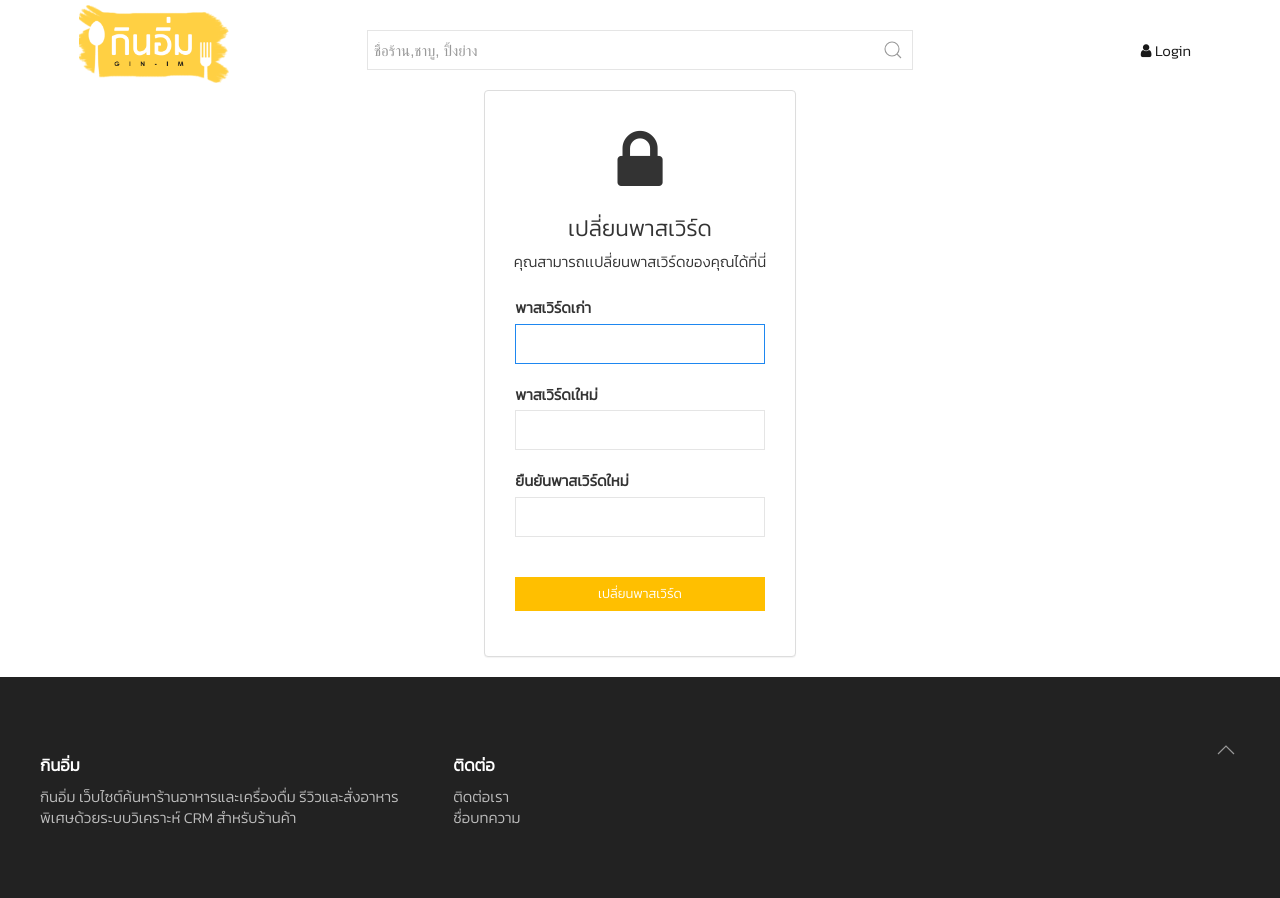
After one commit to TOEYTANAPA/gin-im, a Django app: page /accounts/password/ in a window 1280 px wide. The commit adds this page. Run offline with Django 3.2, Linux system fonts and the light colour scheme; parts of the project's set-up code (start-up, migrations or seed data) failed here and were passed over; some libraries are stand-ins or nearby versions; some web fonts are replaced.

Commit message:
change password

```diff
--- /dev/null
+++ b/loginapp/templates/change_password.html
@@ -0,0 +1,67 @@
+
+{% extends 'base.html' %} {% load static %}{% load widget_tweaks %} {% block content %}
+
+	<link rel="stylesheet" href="https://maxcdn.bootstrapcdn.com/font-awesome/4.5.0/css/font-awesome.min.css">
+ <div class="form-gap"></div>
+<div class="container">
+
+
+	<div class="row">
+		<div class="col-md-4 col-md-offset-4">
+            <div class="panel panel-default">
+              <div class="panel-body">
+                <div class="text-center">
+                  <h3><i class="fa fa-lock fa-4x"></i></h3>
+                  <h2 class="text-center">เปลี่ยนพาสเวิร์ด</h2>
+                  <p>คุณสามารถเเปลี่ยนพาสเวิร์ดของคุณได้ที่นี่</p>
+                  <div class="panel-body uk-text-left">
+
+                    <form id="register-form" role="form" autocomplete="off" class="form" method="post">
+    					{% csrf_token %}
+                      <div class="form-group">
+
+                        <!-- <div class="input-group"> -->
+                        <!--   <span class="input-group-addon"><i class="glyphicon glyphicon-envelope color-blue"></i></span>
+                          <input id="email" name="email" placeholder="email address" class="form-control"  type="email">
+                        </div> -->
+                        <div  class="uk-margin-bottom ">
+                         <label  for=" ">พาสเวิร์ดเก่า</label>
+                       {{ form.old_password |add_class:"uk-input "}}
+                   </div>
+                   <div  class="uk-margin-bottom ">
+                     <label class=" "  for=" ">พาสเวิร์ดเใหม่</label>
+                         {{ form.new_password1 |add_class:"uk-input "}}
+                   </div>
+                   <div  class="uk-margin-bottom ">
+                        <label class=""  for=" ">ยืนยันพาสเวิร์ดใหม่</label>
+                           {{ form.new_password2 |add_class:"uk-input "}}
+                   </div>
+
+
+                      <div class="form-group">
+                       <!-- <button type="submit"></button> -->
+                       <button name="order"  class="uk-margin-top uk-button uk-width-1-1@s " style="color: white;"><h2 class="uk-margin-small-top">เปลี่ยนพาสเวิร์ด</h2> </button>
+                      </div>
+
+                      <input type="hidden" class="hide" name="token" id="token" value="">
+
+
+                    </form>
+
+                  </div>
+                </div>
+              </div>
+            </div>
+          </div>
+	</div>
+		</div>
+
+</div><!-- <form method="post">
+  {% csrf_token %}
+  {{ form }}
+  <button type="submit">Save changes</button>
+</form> -->
+
+<!-- <div class="uk-card uk-card-default">  -->
+{% endblock %}
+<!-- </div> -->
--- a/loginapp/templates/profile.html
+++ b/loginapp/templates/profile.html
@@ -65,6 +65,7 @@
                                     <li><a class="click-love" ><span>&#8226;</span> ร้านอาหารโปรด</a></li>
                                     <li><a class="click-order" ><span>&#8226;</span> ออเดอร์ของฉัน</a></li>
                                     <li><a class="" ><span>&#8226;</span> ประวัติความหิว</a></li>
+                                    <li><a href="{% url 'change_password' %}" class="" ><span>&#8226;</span> เปลี่ยนพาสเวิร์ด</a></li>
                                     <li><a href="{% url 'logout' %}"><span>&#8226;</span> ออกจากระบบ </a></li>
                                 </ul>
                             </div>
--- a/loginapp/urls.py
+++ b/loginapp/urls.py
@@ -16,6 +16,8 @@ urlpatterns = [
     url(r'^oauth/', include('social_django.urls', namespace='social')),  # <--
     url(r'^signup/$', views.signup, name='signup'),
     url(r'^settings/$', views.profile, name="profile"),
+    url(r'^password/$', views.change_password, name='change_password'),
+    # url(r'^success/$',  name='change_password_success'),
 
     # url(r'^password/$', views.change_password, name='change_password'),
     # url(r'import_rule/', views.import_rule, name='import_rule'),
--- a/loginapp/views.py
+++ b/loginapp/views.py
@@ -4,10 +4,31 @@ from django.shortcuts import render, redirect
 from .forms import SignUpForm,ProfileForm
 from mainapp.models import *
 from django.views.generic.edit import UpdateView
+# change password
+from django.contrib import messages
+from django.contrib.auth import update_session_auth_hash
+from django.contrib.auth.forms import PasswordChangeForm
 
 
 def home(request):
     return render(request, 'home.html',{'username': request.user.username})
+
+# from django.shortcuts import render, redirect
+
+def change_password(request):
+    if request.method == 'POST':
+        form = PasswordChangeForm(request.user, request.POST)
+        if form.is_valid():
+            user = form.save()
+            update_session_auth_hash(request, user)  # Important!
+            messages.success(request, 'Your password was successfully updated!')
+            return redirect('profile')
+        else:
+            messages.error(request, 'Please correct the error below.')
+    else:
+        form = PasswordChangeForm(request.user)
+    return render(request, 'change_password.html', {'form': form})
+
 @login_required
 def profile(request):
     love_list = []
--- a/mainapp/templates/base.html
+++ b/mainapp/templates/base.html
@@ -709,17 +709,7 @@
 
                                 </li>
                                 <li><a href="{% url 'profile' %}">{{user.username}} </a>
-                                    <div class="uk-inline">
-                                       <a href=""><i class="fa fa-caret-down" aria-hidden="true"></i></a>
-                                         <div  uk-dropdown="mode: click">
-                                            <div class=" uk-child-width-small">
-    <ul class="uk-nav uk-width-small">
-        <li><a href="{% url 'outofstock' %}"  class="uk-text-center">แก้ไขสินค้า</a></li>
 
-    </ul>
-</div>
-</div>
-                                    </div>
                                  </li>
 
                             </ul>
@@ -748,17 +738,7 @@
 
                                 </li>
                                 <li><a href="{% url 'profile' %}">{{user.username}} </a>
-                                         <div class="uk-inline">
-                                       <a href=""><i class="fa fa-caret-down" aria-hidden="true"></i></a>
-                                         <div uk-dropdown="mode: click">
-                                            <div class=" uk-width-auto">
-    <ul class="uk-nav ">
-        <li class="uk-active"><a href="#">Active</a></li>
-
-    </ul>
-</div>
-</div>
-                                    </div>    </li>
+                                           </li>
 
                     </ul>
                 </div>
```
Also changed, not shown: loginapp/templates/change_password_success.html (added, +19 -0 lines).
